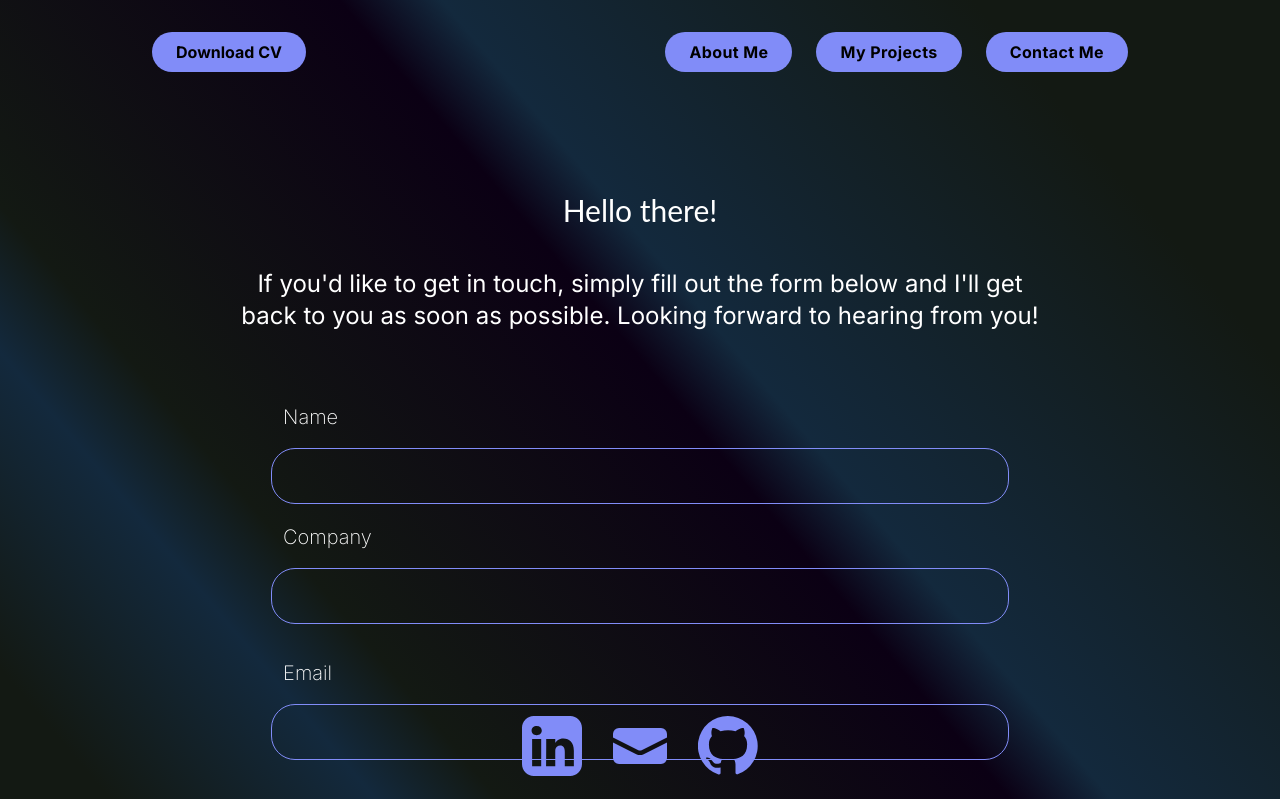
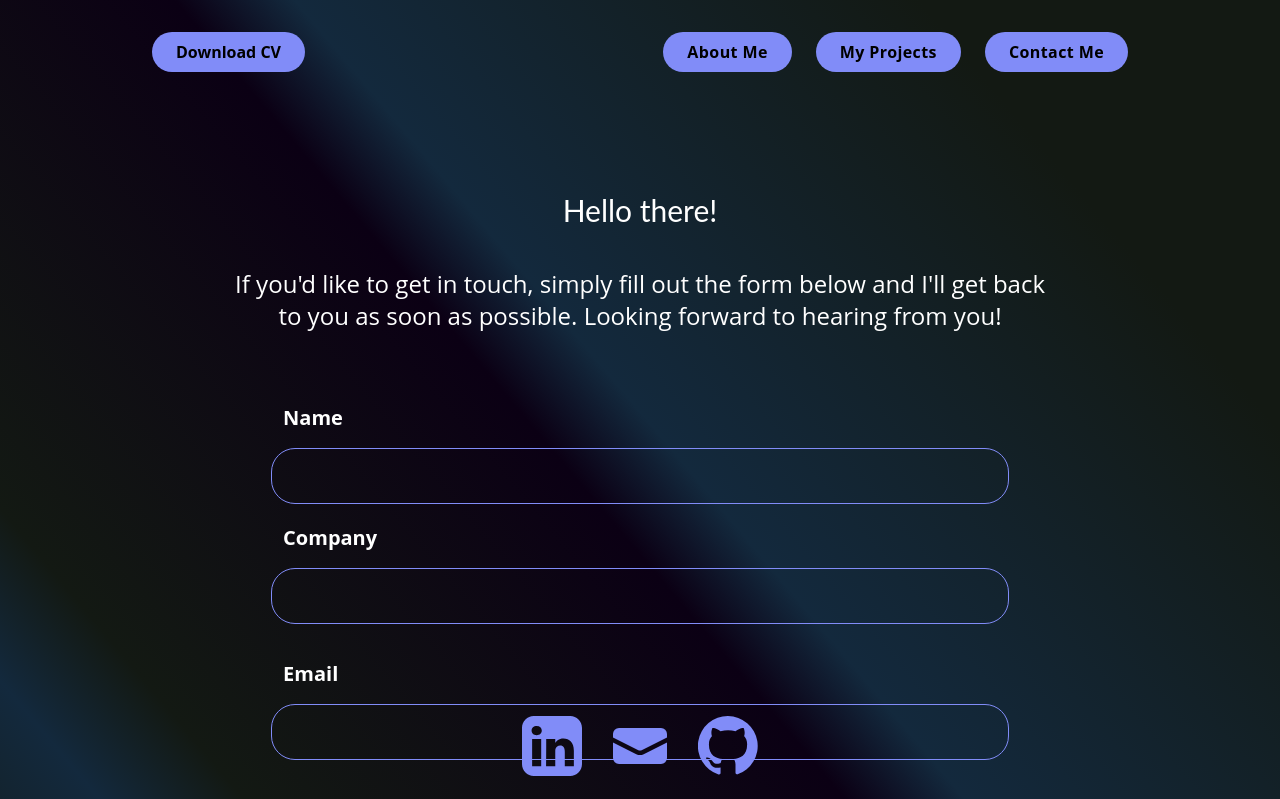
Before and after one commit to rada-ii/Portfolio-app-next.js-tailwindcss-typescript, a Next.js app: page /contact-me in a window 1280 px wide. Shown: the top 799 px of the page. Built offline with nearby package versions, Linux system fonts and the light colour scheme.

Commit message:
my project page corrections and conctact me v1

```diff
--- a/src/app/components/header.tsx
+++ b/src/app/components/header.tsx
@@ -13,7 +13,7 @@ type HeaderProps = {
 
 export const Header = ({ pages }: HeaderProps) => {
   return (
-    <header className="mx-32  mb-2">
+    <header className="head mx-32  mb-2">
       <div className="nav mt-8 flex flex-row-reverse items-center justify-between px-1 sm:px-6">
         <nav className="flex flex-row gap-3 self-end text-center sm:gap-6">
           {pages.map((page) => {
@@ -22,7 +22,7 @@ export const Header = ({ pages }: HeaderProps) => {
                 aria-label={page.label}
                 key={page.id}
                 href={page.link}
-                className="min-w-100 font-display animate-flyInLeft rounded-full bg-indigo-400 px-6 py-2 font-bold tracking-wide text-black hover:bg-white hover:text-indigo-400 sm:bg-none"
+                className="min-w-100 font-display animate-flyInLeft rounded-full bg-indigo-400 px-5 py-2 font-bold tracking-wide text-black hover:bg-white hover:text-indigo-400 sm:bg-none lg:px-6"
               >
                 {page.label}
               </Link>
--- a/src/app/contact-me/components/form.tsx
+++ b/src/app/contact-me/components/form.tsx
@@ -56,7 +56,11 @@ export const Form = () => {
 
   return (
     <>
-      <form onSubmit={handleSubmit} className="p-10 text-white" ref={formRef}>
+      <form
+        onSubmit={handleSubmit}
+        className="mb-10 p-10 text-white"
+        ref={formRef}
+      >
         <div className="mb-4">
           <label className="label-form" htmlFor="name">
             Name
@@ -114,10 +118,10 @@ export const Form = () => {
             // maxLength={1000}
           />
         </div>
-        <div className="flex justify-center">
+        <div className="mb-5 flex justify-center">
           <button
             type="submit"
-            className="bg-blue hover:text-blue min-w-100  mx-auto   h-12 self-center rounded-3xl  bg-indigo-400 px-5 text-center font-bold  text-black hover:bg-white hover:text-indigo-400"
+            className=" min-w-100  mx-auto   h-12 self-center rounded-3xl  bg-indigo-400 px-5 text-center font-extralight text-black  hover:bg-white hover:text-indigo-400 sm:font-bold"
           >
             Send Message
           </button>
--- a/src/app/contact-me/page.tsx
+++ b/src/app/contact-me/page.tsx
@@ -4,11 +4,11 @@ import { Form } from "./components/form";
 
 const ContactMePage = () => {
   return (
-    <div className="m-auto mt-10 flex h-screen w-11/12 flex-col content-center">
+    <div className="m-auto my-10 flex h-full w-11/12 flex-col content-center">
       {/* <h2 text-white> CONTACT ME</h2> */}
-      <div className="text-grey-light mx-auto flex w-10/12  flex-col content-center p-20 text-2xl">
+      <div className="mx-auto flex w-10/12 flex-col content-center p-5 text-base sm:p-20 sm:text-2xl">
         <div className="mb-7 flex w-full flex-col text-center text-white">
-          <h3 className="mb-10 text-3xl">{contactMeText.title}</h3>
+          <h3 className="mb-10 text-base sm:text-3xl">{contactMeText.title}</h3>
           <p>{contactMeText.body}</p>
         </div>
         <div className="w-full flex-grow">
--- a/src/app/globals.css
+++ b/src/app/globals.css
@@ -176,9 +176,12 @@ h6 {
     font-size: 1.6rem;
     line-height: 1.5;
   }
+  .head {
+    font-size: 1rem;
+  }
 }
 
-@media (max-width: 768px) {
+@media (max-width: 892px) {
   .container {
     flex-direction: column;
     justify-content: space-evenly;
@@ -221,7 +224,7 @@ h6 {
     justify-content: center !important;
   }
   header {
-    font-size: 1.2rem;
+    font-size: 1rem;
     /* margin-bottom: 2rem !important; */
   }
 }
@@ -315,9 +318,9 @@ header {
 } */
 
 .input {
-  @apply h-14 w-full rounded-3xl border border-indigo-400 bg-transparent;
+  @apply h-14 w-full rounded-3xl border border-indigo-400 bg-transparent px-5;
 }
 
 .label-form {
-  @apply mb-2 px-3 text-xl font-extralight text-white;
+  @apply px-3 text-base font-bold  text-white sm:text-xl;
 }
--- a/src/app/layout.tsx
+++ b/src/app/layout.tsx
@@ -17,8 +17,8 @@ export default function RootLayout({
   children: React.ReactNode;
 }) {
   return (
-    <html lang="en">
-      <body className={inter.className}>
+    <html lang="en" className={inter.className}>
+      <body>
         <Header pages={pages} />
         {children}
         <Footer contactMeLinks={contactMeLinks} />
--- a/src/app/my-projects/page.tsx
+++ b/src/app/my-projects/page.tsx
@@ -4,7 +4,7 @@ import { ProjectCard } from "./components/project-card";
 
 const MyProjects = () => {
   return (
-    <div className="body mx-auto grid h-full w-screen  ">
+    <div className="body mx-auto mb-12 grid h-full w-screen ">
       <div className=" m-auto mt-10 flex w-11/12 flex-col content-center">
         <h2 className="mb-10 text-center text-5xl font-bold text-white">
           My Projects
```
